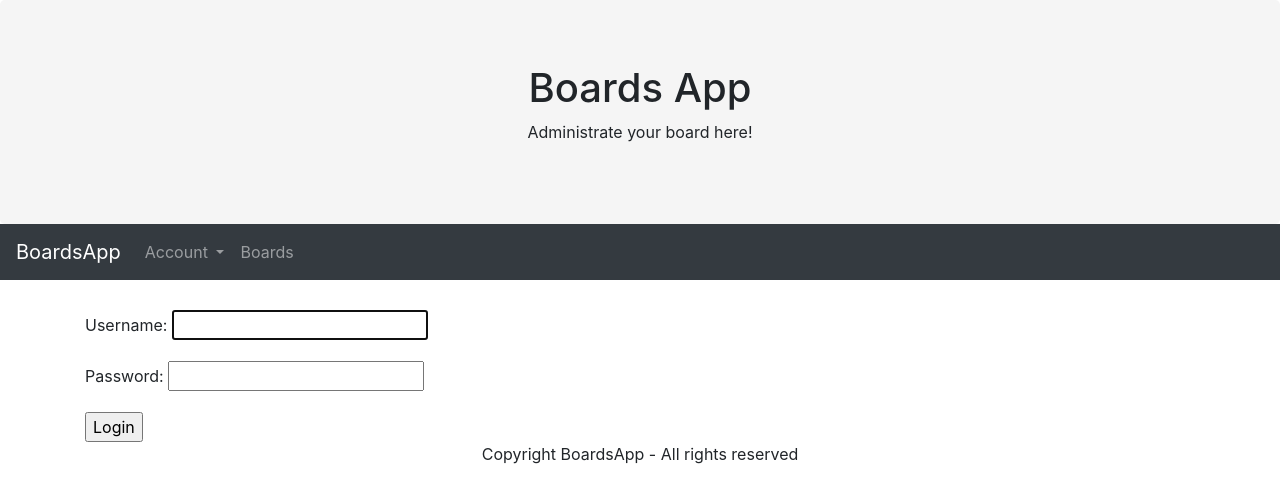
After one commit to civilian/useit-test-project, a Django app: page /accounts/login in a window 1280 px wide. The commit adds this page. Shown: the top 503 px of the page. Run offline with Django 3.2, Linux system fonts and the light colour scheme; some libraries are stand-ins or nearby versions.

Commit message:
login working

```diff
--- /dev/null
+++ b/accounts/templates/registration/login.html
@@ -0,0 +1,11 @@
+{% extends 'base.html' %}
+
+{% block title %}Login | BoardsApp{% endblock %}
+
+{% block container %}
+  <form method="post">
+    {% csrf_token %}
+    {{ form.as_p }}
+    <input type="submit" value="Login"></button>
+  </form>
+{% endblock %}
--- a/accounts/urls.py
+++ b/accounts/urls.py
@@ -1,7 +1,11 @@
 from django.urls import path
+from django.contrib.auth import views as auth_views
+from django.urls import reverse
+
 from accounts import views
 
 app_name = 'accounts'
 urlpatterns = [
     path('signup', views.SignUp.as_view(), name='signup'),
+    path('login', auth_views.LoginView.as_view(redirect_field_name='/'), name='login'),
 ]
--- a/boards/templates/base.html
+++ b/boards/templates/base.html
@@ -34,7 +34,7 @@
           Account
         </a>
         <div class="dropdown-menu" aria-labelledby="Preview">
-          <a class="dropdown-item" href="#">Login</a>
+          <a class="dropdown-item" href="{% url 'accounts:login' %}">Login</a>
           <a class="dropdown-item" href="{% url 'accounts:signup' %}">Signup</a>
         </div>
       </li>
--- a/config/settings.py
+++ b/config/settings.py
@@ -109,3 +109,5 @@ USE_TZ = True
 # https://docs.djangoproject.com/en/2.1/howto/static-files/
 
 STATIC_URL = '/static/'
+
+LOGIN_REDIRECT_URL = '/'
```
Also changed, not shown: accounts/forms.py (+6 -8 lines).
